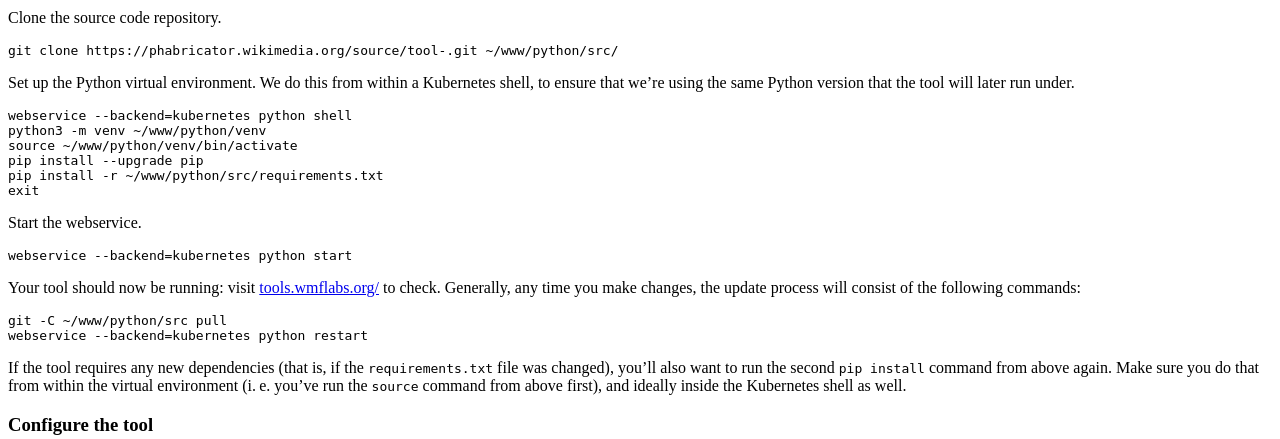
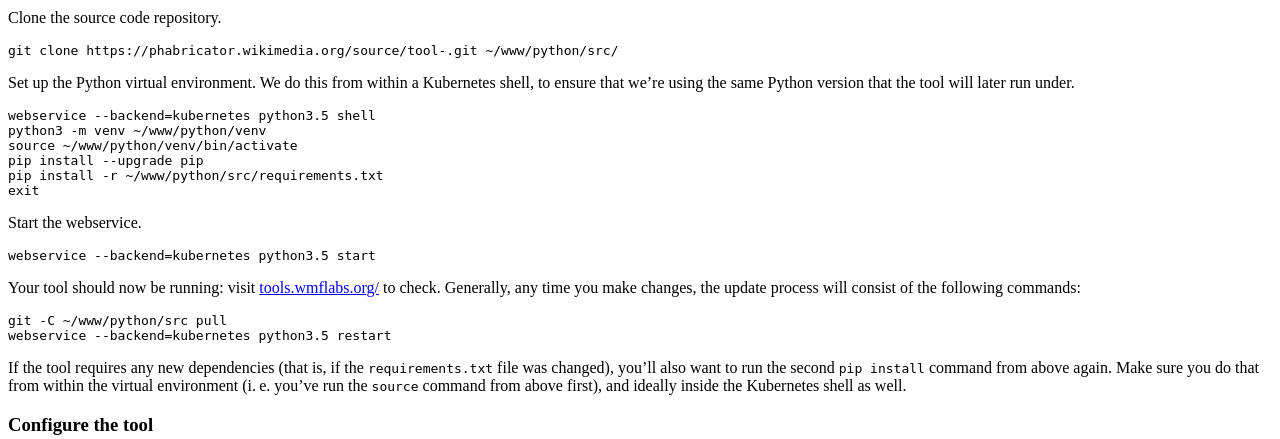
Before and after one commit to lucaswerkmeister/cookiecutter-toolforge, a Python web app: template {{cookiecutter.tool_identifier}}/templates/index.html in a window 1280 px wide. Shown: the part 994-1433 px from the top of the page. Run offline with Jinja, Linux system fonts and the light colour scheme; the template is opened without the code that fills it, so the values that code supplies are empty.

Commit message:
Bump webservice backend to Python 3.5
The `python` backend means Python 3.4; a `python3.5` backend with Python
3.5 is now available, and new tools should definitely start with that
one. (Also, existing tools should switch to it, but that’s not really
something I can affect from this template.)

```diff
--- a/{{cookiecutter.tool_identifier}}/templates/index.html
+++ b/{{cookiecutter.tool_identifier}}/templates/index.html
@@ -140,14 +140,14 @@ git push github master</pre></code>
   We do this from within a Kubernetes shell,
   to ensure that we’re using the same Python version that the tool will later run under.
 </p>
-<code><pre>webservice --backend=kubernetes python shell
+<code><pre>webservice --backend=kubernetes python3.5 shell
 python3 -m venv ~/www/python/venv
 source ~/www/python/venv/bin/activate
 pip install --upgrade pip
 pip install -r ~/www/python/src/requirements.txt
 exit</code></pre>
 <p>Start the webservice.</p>
-<code><pre>webservice --backend=kubernetes python start</pre></code>
+<code><pre>webservice --backend=kubernetes python3.5 start</pre></code>
 <p>
   Your tool should now be running:
   visit <a href="https://tools.wmflabs.org/{% endraw %}{{ cookiecutter.tool_identifier }}{% raw %}">tools.wmflabs.org/{% endraw %}{{ cookiecutter.tool_identifier }}{% raw %}</a> to check.
@@ -155,7 +155,7 @@ exit</code></pre>
   the update process will consist of the following commands:
 </p>
 <code><pre>git -C ~/www/python/src pull
-webservice --backend=kubernetes python restart</pre></code>
+webservice --backend=kubernetes python3.5 restart</pre></code>
 <p>
   If the tool requires any new dependencies
   (that is, if the <code>requirements.txt</code> file was changed),
```
Also changed, not shown: {{cookiecutter.tool_identifier}}/README.md.
